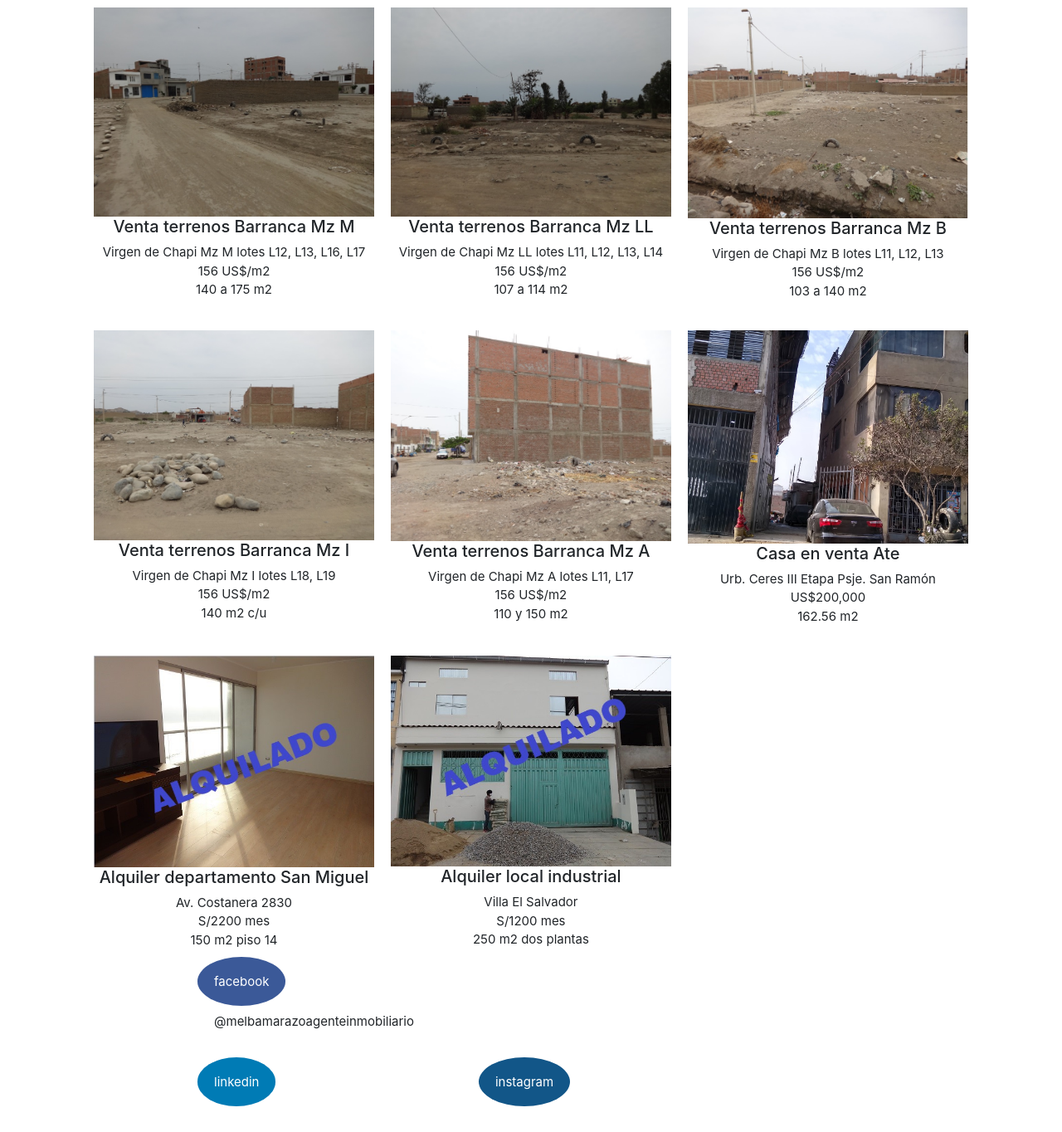
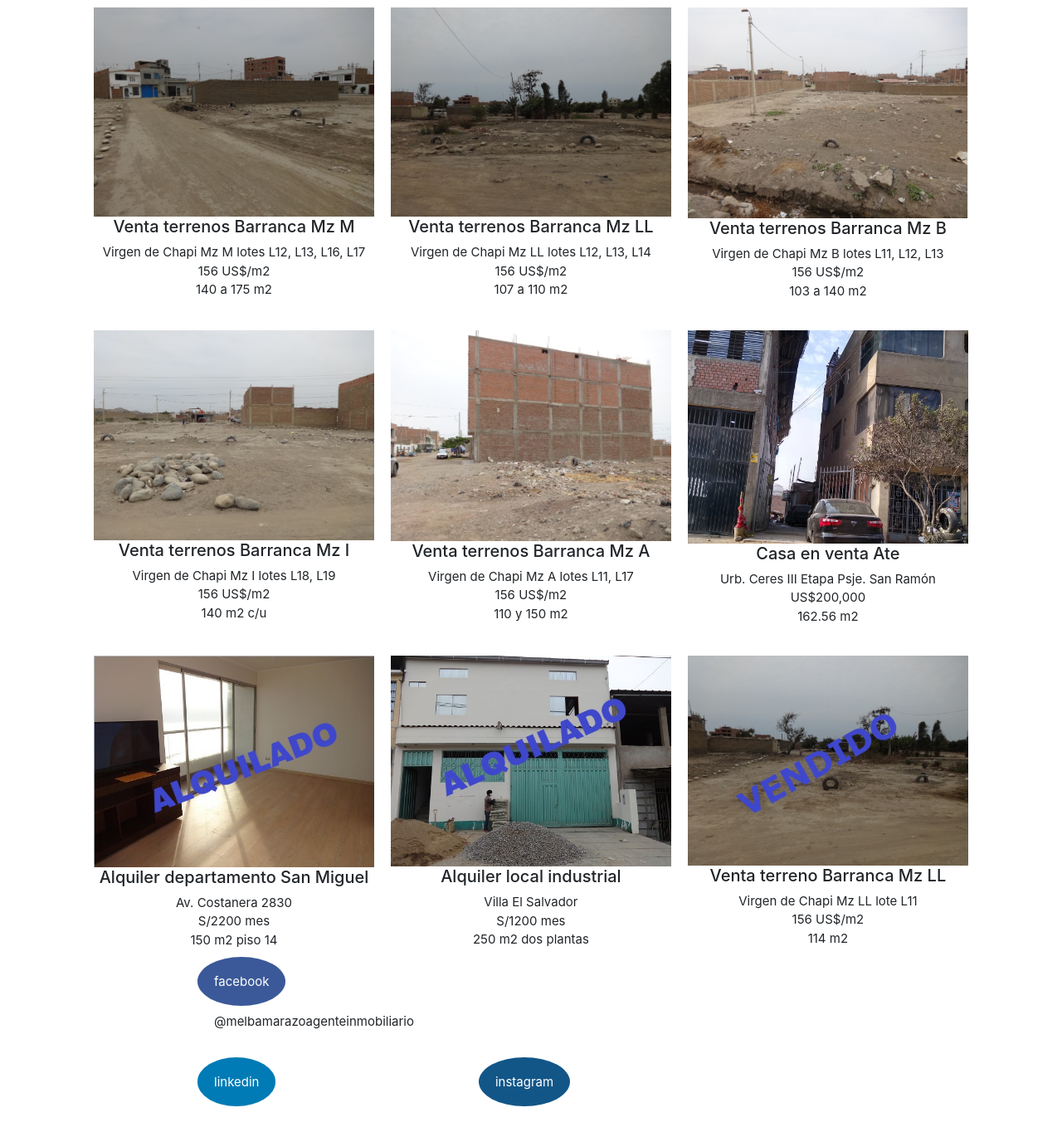
Before and after one commit to cespivilla/sofimarazo, a Flask app: template templates/index.html in a window 1280 px wide. Shown: the part 1286-2650 px from the top of the page at 83% size. Run offline with Flask 2, Linux system fonts and the light colour scheme; the template is opened without the code that fills it, so the values that code supplies are empty; some libraries are stand-ins or nearby versions.

Commit message:
Update index.html

```diff
--- a/templates/index.html
+++ b/templates/index.html
@@ -82,7 +82,7 @@
           <a href={{ url_for("ai5")}}><img src='/static/AI5/AI5a.jpg' alt="Terrenos Barranca" style="width:100%"></a>
           <div class="center">
              <h5>Venta terrenos Barranca Mz LL</h5>
-             <p style="font-size:15px;">Virgen de Chapi Mz LL lotes L11, L12, L13, L14<br>156 US$/m2<br>107 a 114 m2</p>
+             <p style="font-size:15px;">Virgen de Chapi Mz LL lotes L12, L13, L14<br>156 US$/m2<br>107 a 110 m2</p>
           </div>
         </div>
       </div>
@@ -129,7 +129,7 @@
 
       <div class="column">
         <div class="content">
-          <img src='/static/AI11/AI11a.jpg' alt="Depa_San_Miguel" style="width:100%">
+          <img src='/static/AI101/AI101a.jpg' alt="Depa_San_Miguel" style="width:100%">
           <div class="center">
              <h5>Alquiler departamento San Miguel</h5>
              <p style="font-size:15px;">Av. Costanera 2830<br>S/2200 mes<br>150 m2 piso 14</p>
@@ -139,13 +139,24 @@
 
       <div class="column">
         <div class="content">
-          <img src='/static/AI12/AI12a.jpg' alt="Alquiler local industrial" style="width:100%">
+          <img src='/static/AI102/AI102a.jpg' alt="Alquiler local industrial" style="width:100%">
           <div class="center">
              <h5>Alquiler local industrial</h5>
              <p style="font-size:15px;">Villa El Salvador<br>S/1200 mes<br>250 m2 dos plantas</p>
           </div>
          </div>
        </div>
+
+      <div class="column">
+        <div class="content">
+          <img src='/static/AI103/AI103a.jpg' alt="Terreno Barranca" style="width:100%">
+          <div class="center">
+             <h5>Venta terreno Barranca Mz LL</h5>
+             <p style="font-size:15px;">Virgen de Chapi Mz LL lote L11<br>156 US$/m2<br>114 m2</p>
+          </div>
+        </div>
+      </div>
+
 
     </div>
 
```
